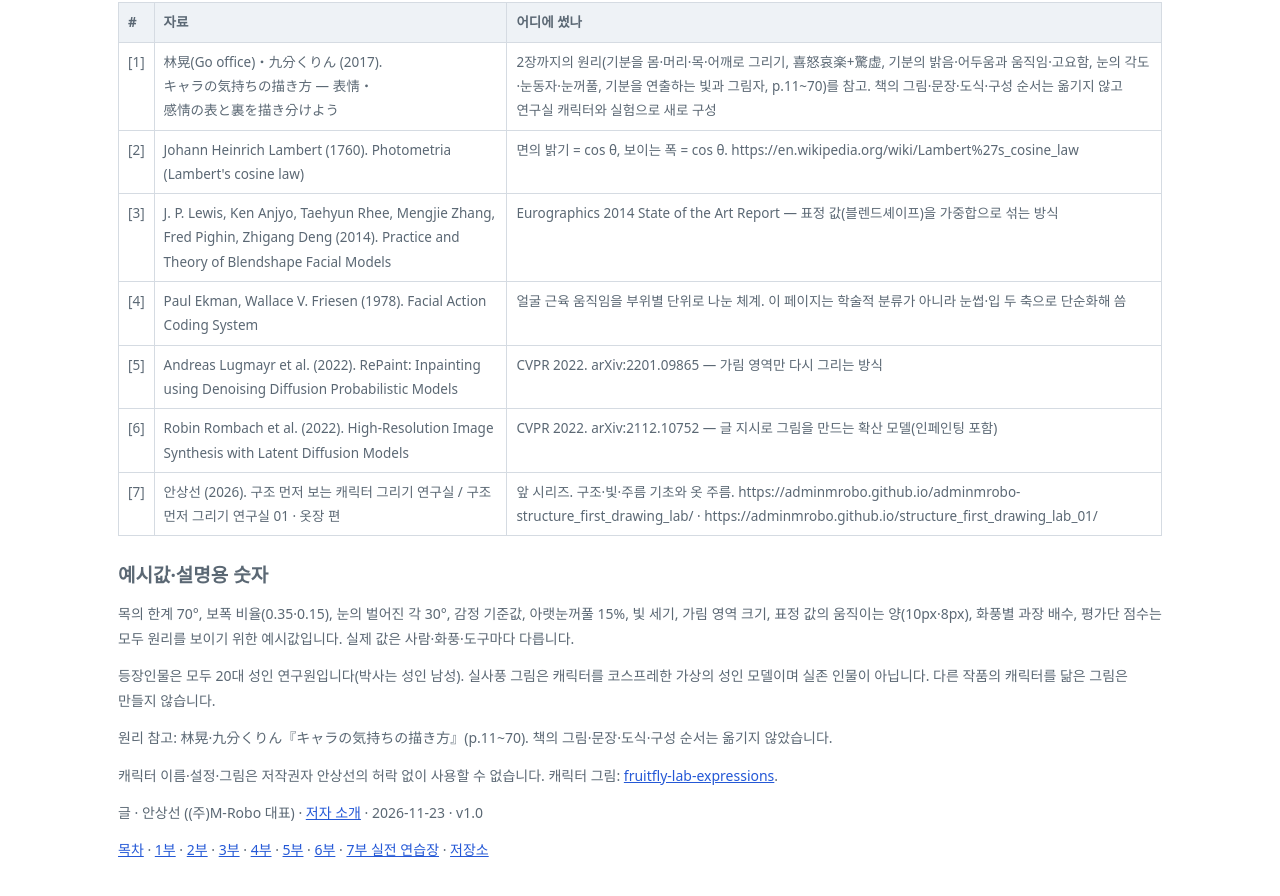
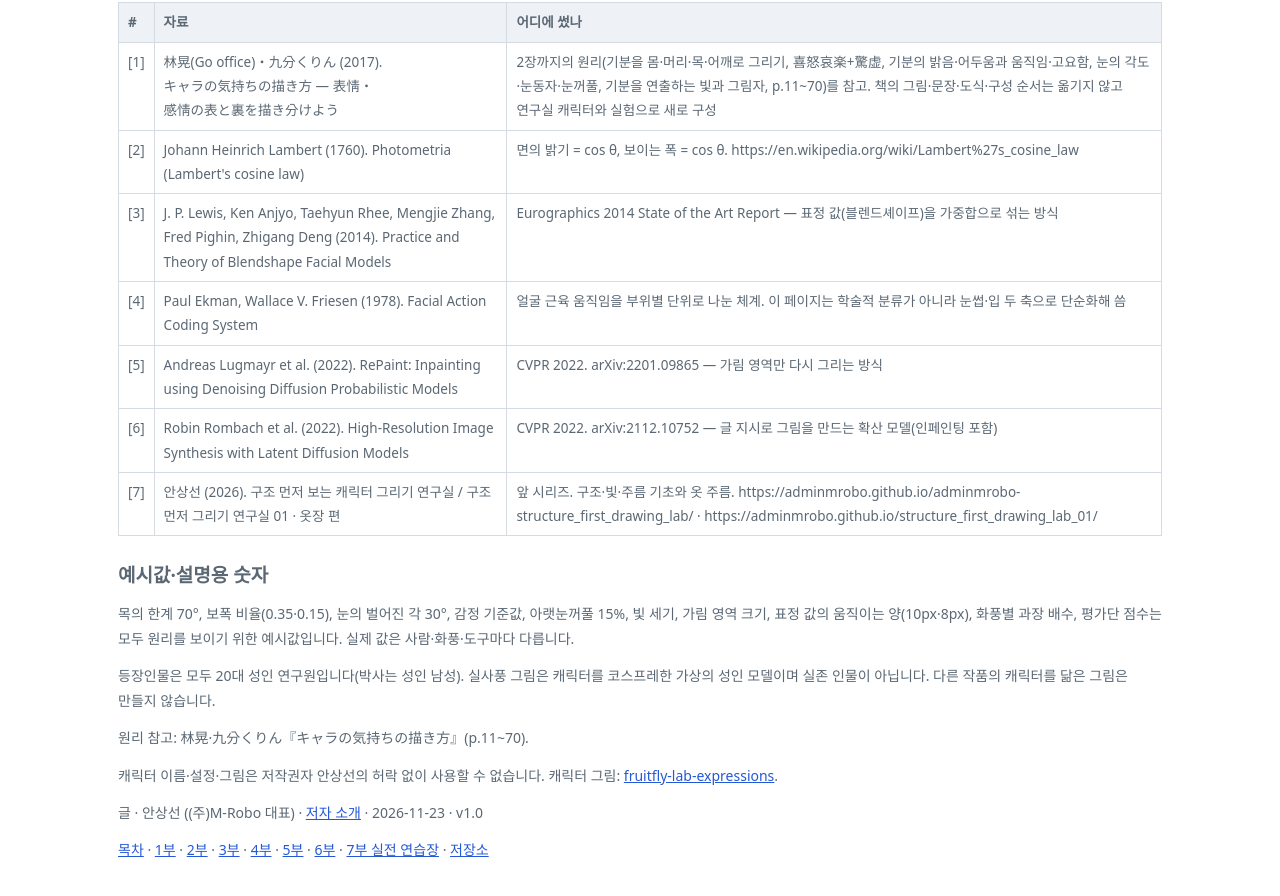
Before and after one commit to adminmrobo/drawing_lab_01, a plain HTML site: page practice/index.html in a window 1280 px wide. Shown: the part 8910-9806 px from the top of the page. Drawn offline with Linux system fonts and the light colour scheme; a web font is replaced by a local one.

Commit message:
원리와 출처: 제공 이미지·책 그림 관련 문장 삭제, '사용자' 표현 정리

```diff
--- a/practice/index.html
+++ b/practice/index.html
@@ -109,7 +109,7 @@ Match the attached reference exactly (face, hair, colors, accessories). An adult
 <h3>예시값·설명용 숫자</h3>
 <p>목의 한계 70°, 보폭 비율(0.35·0.15), 눈의 벌어진 각 30°, 감정 기준값, 아랫눈꺼풀 15%, 빛 세기, 가림 영역 크기, 표정 값의 움직이는 양(10px·8px), 화풍별 과장 배수, 평가단 점수는 모두 원리를 보이기 위한 예시값입니다. 실제 값은 사람·화풍·도구마다 다릅니다.</p>
 <p>등장인물은 모두 20대 성인 연구원입니다(박사는 성인 남성). 실사풍 그림은 캐릭터를 코스프레한 가상의 성인 모델이며 실존 인물이 아닙니다. 다른 작품의 캐릭터를 닮은 그림은 만들지 않습니다.</p>
-<p>원리 참고: 林晃·九分くりん『キャラの気持ちの描き方』(p.11~70). 책의 그림·문장·도식·구성 순서는 옮기지 않았습니다.</p>
+<p>원리 참고: 林晃·九分くりん『キャラの気持ちの描き方』(p.11~70).</p>
 <p>캐릭터 이름·설정·그림은 저작권자 안상선의 허락 없이 사용할 수 없습니다. 캐릭터 그림: <a href="https://github.com/adminmrobo/fruitfly-lab-expressions">fruitfly-lab-expressions</a>.</p>
 <p>글 · 안상선 ((주)M-Robo 대표) · <a href="https://adminmrobo.github.io/who_am_i/who_am_i.html">저자 소개</a> · 2026-11-23 · v1.0</p>
 <p><a href="../index.html">목차</a> · <a href="../01_body_mood.html">1부</a> · <a href="../02_six_emotions.html">2부</a> · <a href="../03_eyes.html">3부</a> · <a href="../04_light_mood.html">4부</a> · <a href="../05_ai_vfx.html">5부</a> · <a href="../06_failure_lab.html">6부</a> · <a href="../practice/index.html">7부 실전 연습장</a> · <a href="https://github.com/adminmrobo/drawing_lab_01">저장소</a></p>
```
Also changed, not shown: 01_body_mood.html (+1 -1 lines), 02_six_emotions.html (+1 -1 lines), 03_eyes.html (+1 -1 lines), 04_light_mood.html (+1 -1 lines), 05_ai_vfx.html (+1 -1 lines), 06_failure_lab.html (+1 -1 lines), index.html (+2 -2 lines), 2 other files.
